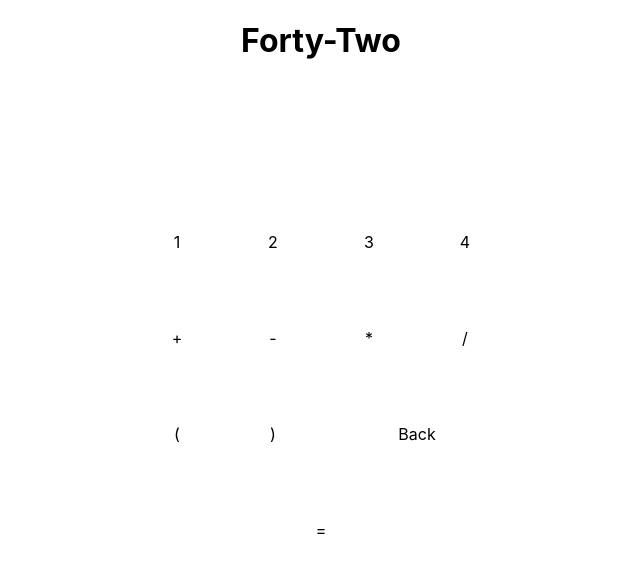
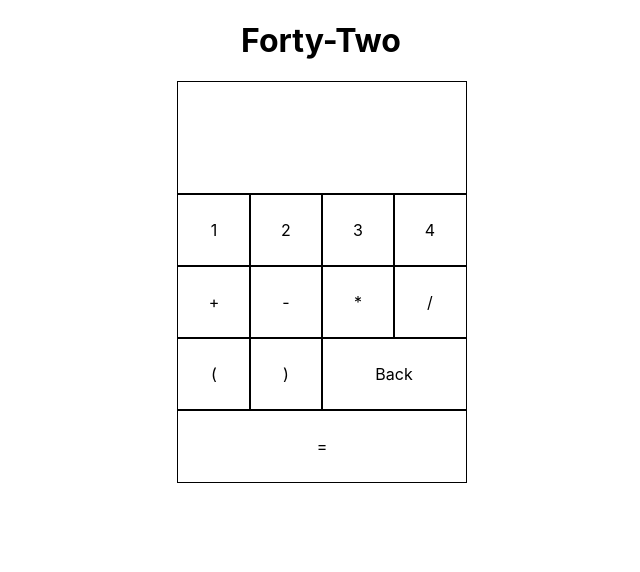
Before and after one commit to RobOwenKing/forty-two, a React (Create React App) app: page / in a window 1280 px wide. Shown: the top 572 px of the page, without its empty margins (319-959 px from the left). Built offline with nearby package versions, Linux system fonts and the light colour scheme.

Commit message:
feat: Centering button text in divs

```diff
--- a/src/App.css
+++ b/src/App.css
@@ -4,8 +4,8 @@
 
 .grid {
   display: grid;
-  grid-template-columns: repeat(4, 6rem);
-  grid-template-rows: minmax(7rem, auto) repeat(5, 6rem);
+  grid-template-columns: repeat(4, 72px);
+  grid-template-rows: minmax(7rem, auto) repeat(5, 72px);
   justify-content: center;
   align-items: center;
 }
@@ -17,3 +17,13 @@
 .span-two {
   grid-column: span 2;
 }
+
+.grid > div {
+  border: solid black 1px;
+  height: 100%;
+  width: 100%;
+
+  display: flex;
+  align-items: center;
+  justify-content: center;
+}
```
